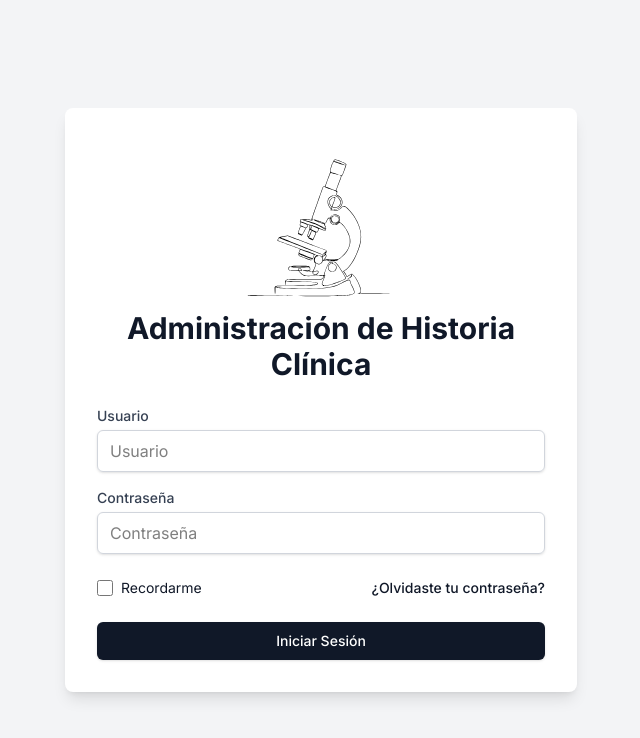
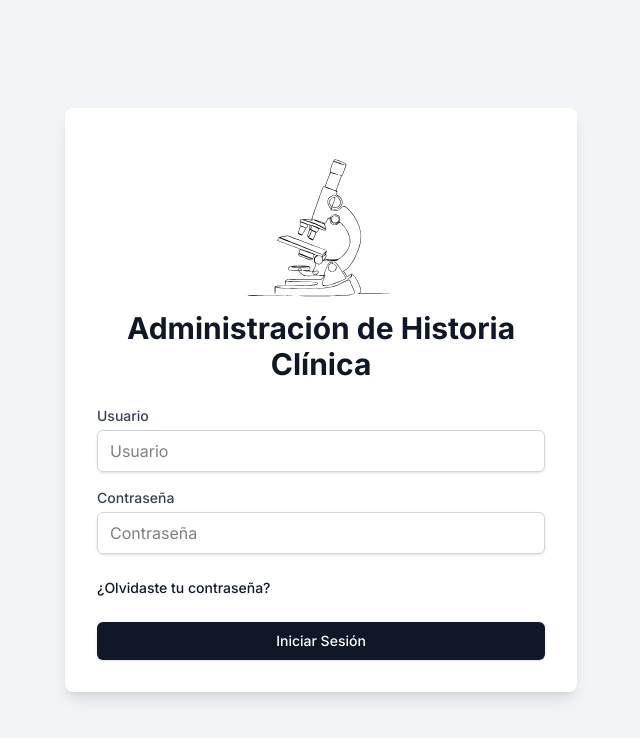
Before and after one commit to Piccolifranco/laboratory-administration, a Next.js app: page / in a window 1280 px wide. Shown: the top 738 px of the page, without its empty margins (319-959 px from the left). Built offline with nearby package versions, Linux system fonts and the light colour scheme; no server answers.

Commit message:
feat(auth): log in through the route handler, drop localStorage token

```diff
--- a/src/app/page.tsx
+++ b/src/app/page.tsx
@@ -4,36 +4,37 @@ import { useRouter } from "next/navigation";
 import { toast, ToastContainer } from "react-toastify";
 import "react-toastify/dist/ReactToastify.css";
 import Image from "next/image";
-import { supabase } from "./utils/supabaseClient";
 
 export default function Home() {
   const [user, setUser] = useState("");
   const [password, setPassword] = useState("");
+  const [submitting, setSubmitting] = useState(false);
   const router = useRouter();
 
-  const handleLogin = async (e) => {
+  const handleLogin = async (e: React.FormEvent<HTMLFormElement>) => {
     e.preventDefault();
-    const signedInUser = await supabase.auth.signInWithPassword({
-      email: user,
-      password: password,
-    });
-    if (signedInUser.data.session?.access_token) {
-      localStorage.setItem(
-        "accessToken",
-        signedInUser.data.session?.access_token
-      );
+    setSubmitting(true);
+    try {
+      const response = await fetch("/api/auth/login", {
+        method: "POST",
+        headers: { "Content-Type": "application/json" },
+        body: JSON.stringify({ email: user, password }),
+      });
+
+      if (!response.ok) {
+        toast.error("Correo electrónico o contraseña incorrectos");
+        return;
+      }
+
       toast.success("Inicio de sesión exitoso");
-
-      setTimeout(() => {
-        router.push("/pacientes");
-      }, 500);
-    } else {
-      toast.error("Correo electrónico o contraseña incorrectos");
+      // refresh() lets the proxy see the new cookie before we navigate.
+      router.refresh();
+      router.push("/pacientes");
+    } catch {
+      toast.error("No se pudo conectar. Revisá tu conexión e intentá de nuevo.");
+    } finally {
+      setSubmitting(false);
     }
-    console.log("ACCESS TOKEN: ", signedInUser.data);
-
-    // Verificar las credenciales
-    // if (user === validUser && password === validPassword) {
   };
 
   return (
@@ -87,20 +88,6 @@ export default function Home() {
             />
           </div>
           <div className="flex items-center justify-between mb-6">
-            <div className="flex items-center">
-              <input
-                id="remember_me"
-                name="remember_me"
-                type="checkbox"
-                className="h-4 w-4 text-accent focus:ring-accent-ring border-border-strong rounded"
-              />
-              <label
-                htmlFor="remember_me"
-                className="ml-2 block text-sm text-fg"
-              >
-                Recordarme
-              </label>
-            </div>
             <div className="text-sm">
               <a
                 href="#"
@@ -112,7 +99,8 @@ export default function Home() {
           </div>
           <button
             type="submit"
-            className="w-full py-2 px-4 border border-transparent rounded-md shadow-sm text-sm font-medium text-fg-inverse bg-surface-inverse hover:bg-surface-inverse-hover focus:outline-none focus:ring-2 focus:ring-offset-2 focus:ring-accent-ring"
+            className="w-full py-2 px-4 border border-transparent rounded-md shadow-sm text-sm font-medium text-fg-inverse bg-surface-inverse hover:bg-surface-inverse-hover focus:outline-none focus:ring-2 focus:ring-offset-2 focus:ring-accent-ring disabled:opacity-60"
+            disabled={submitting}
           >
             Iniciar Sesión
           </button>
```
